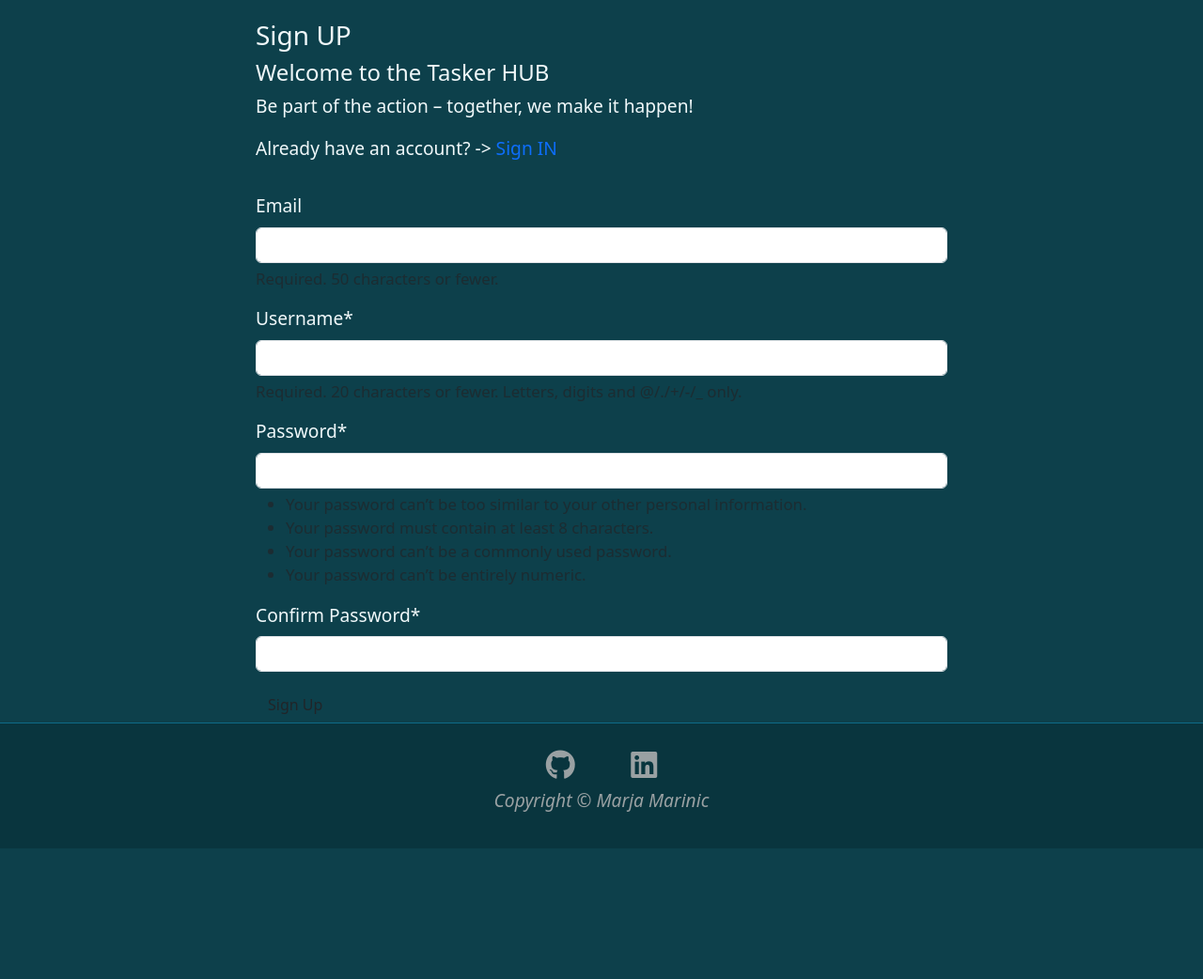
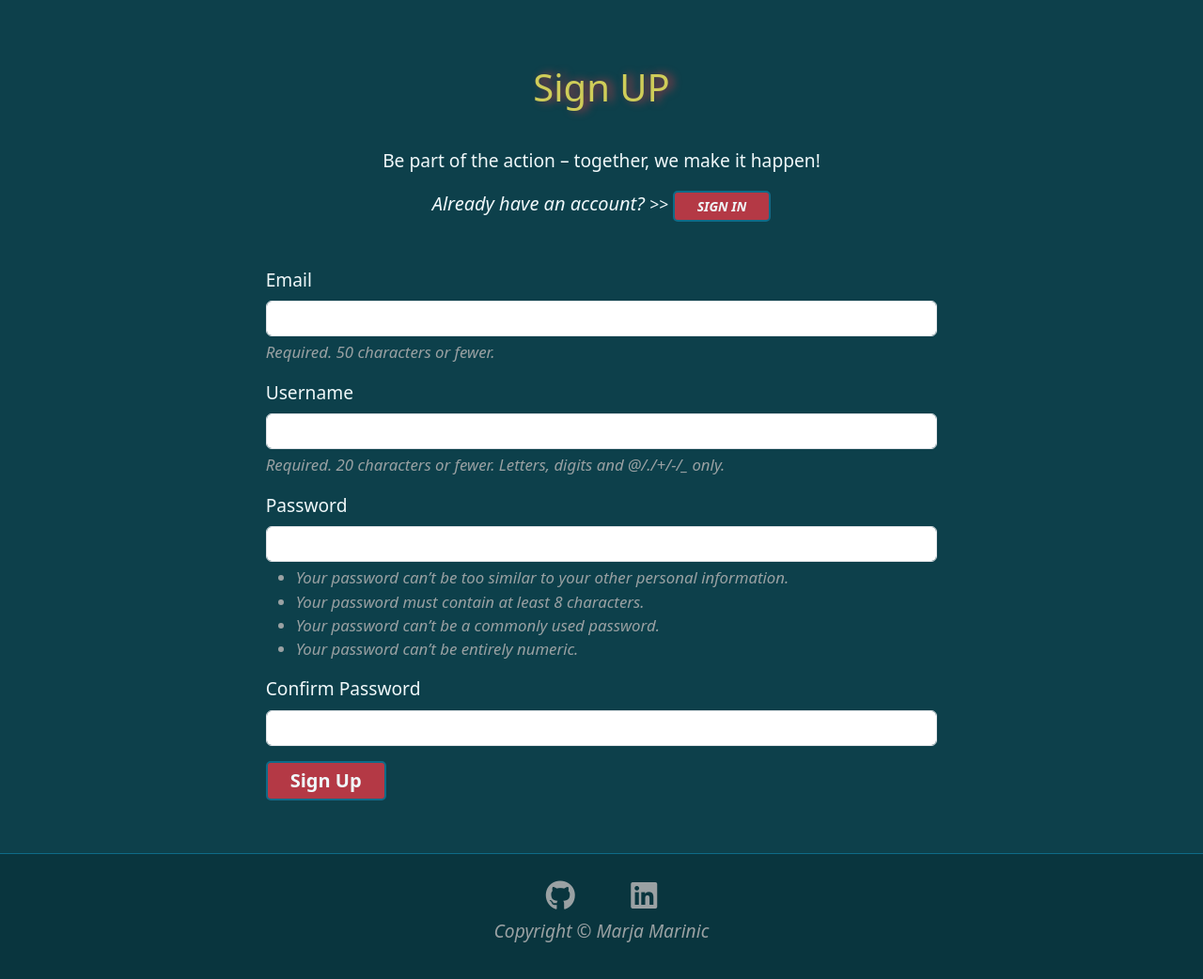
Before and after one commit to almost-good/tasker-hub, a Django app: page /accounts/signup/ in a window 1280 px wide. Shown: the part 75-1117 px from the top of the page at 94% size. Before the commit the page ends 978 px from the top, so only its background shows below. Run offline with Django 4.2, Linux system fonts and the light colour scheme; some libraries are stand-ins or nearby versions.

Commit message:
add styling to signup page

```diff
--- a/static/css/style.css
+++ b/static/css/style.css
@@ -174,6 +174,18 @@ a {
 }
 
 
+/* SIGNUP */
+
+.signup .asteriskField {
+    display:none;
+}
+
+.signup .form-text {
+    color: var(--text-color-muted);
+    font-weight: lighter;
+    font-style: italic;
+}
+
 /* MEDIA QUERIES */
 
 @media screen and (max-width: 768px) {
--- a/templates/account/signup.html
+++ b/templates/account/signup.html
@@ -11,26 +11,27 @@
 <!-- signup.html starts here -->
 
 
+<div class="container signup px-3 py-5">
   <div class="container">
     <div class="row">
-    <div class="col-md-8 mt-3 offset-md-2">
-      <h3>{% trans "Sign UP" %}</h3>
+      <div class="col-md-8 mt-3 offset-md-2 text-center">
+        <h2 class="mb-2 highlight-text-pink">{% trans "Sign UP" %}</h2>
         {% blocktrans %}
-      <h4>Welcome to the Tasker HUB</h4>
-      <p>
+        <p class="mt-4 pt-3">
           Be part of the action – together, we make it happen!
         </p>
-      <p>
-        Already have an account? ->
-        <a class="link" href="{{ login_url }}">Sign IN</a>
+        <p class="lead italic">
+          Already have an account? <spanp class="small"> >></span>
+          <a class="btn btn-primary btn-sm py-1 px-4 button bold" href="{{ login_url }}">SIGN IN</a>
         </p>
         {% endblocktrans %}
       </div>
     </div>
-
+  </div>
   <!-- Signup form -->
+  <div class="container pt-3">
     <div class="row">
-    <div class="col-md-8 mt-3 offset-md-2">
+      <div class="col-md-8 mt-3 offset-md-2 mb-2">
         <form class="signup" id="signup_form" method="post" action="{{ signup_url }}">
           {% csrf_token %}
           {{ form|crispy }}
@@ -38,9 +39,10 @@
           <input type="hidden" name="{{ redirect_field_name }}"
             value="{{ redirect_field_value }}" />
           {% endif %}
-        <button class="btn btn-signup right" type="submit">
+          <button class="btn btn-primary btn-lg py-1 px-4 button bold" type="submit">
             {% trans "Sign Up" %}</button>
         </form>
+      </div>
     </div>
   </div>
 </div>
```
Lines whose indentation alone changed are shown as unchanged.
